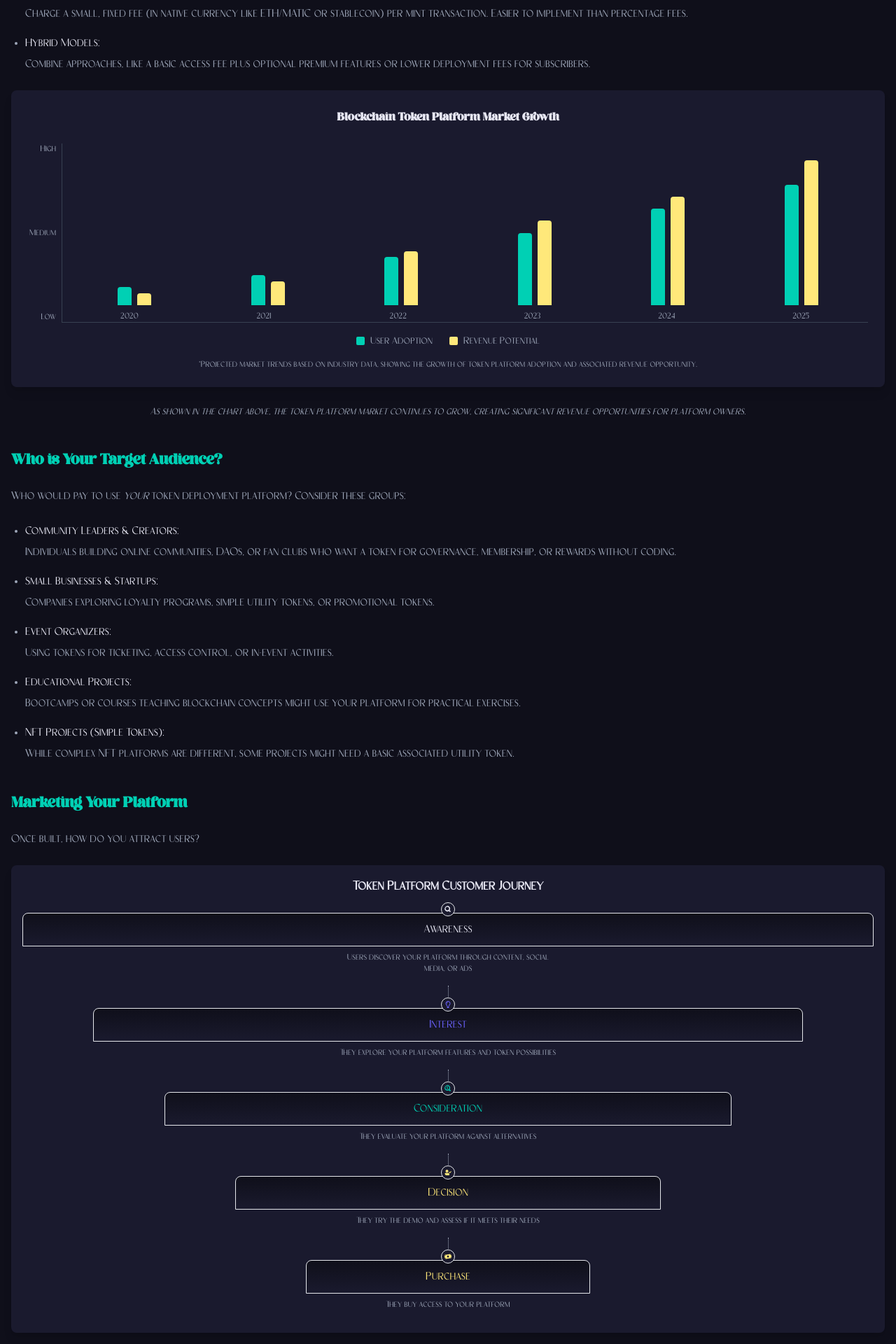
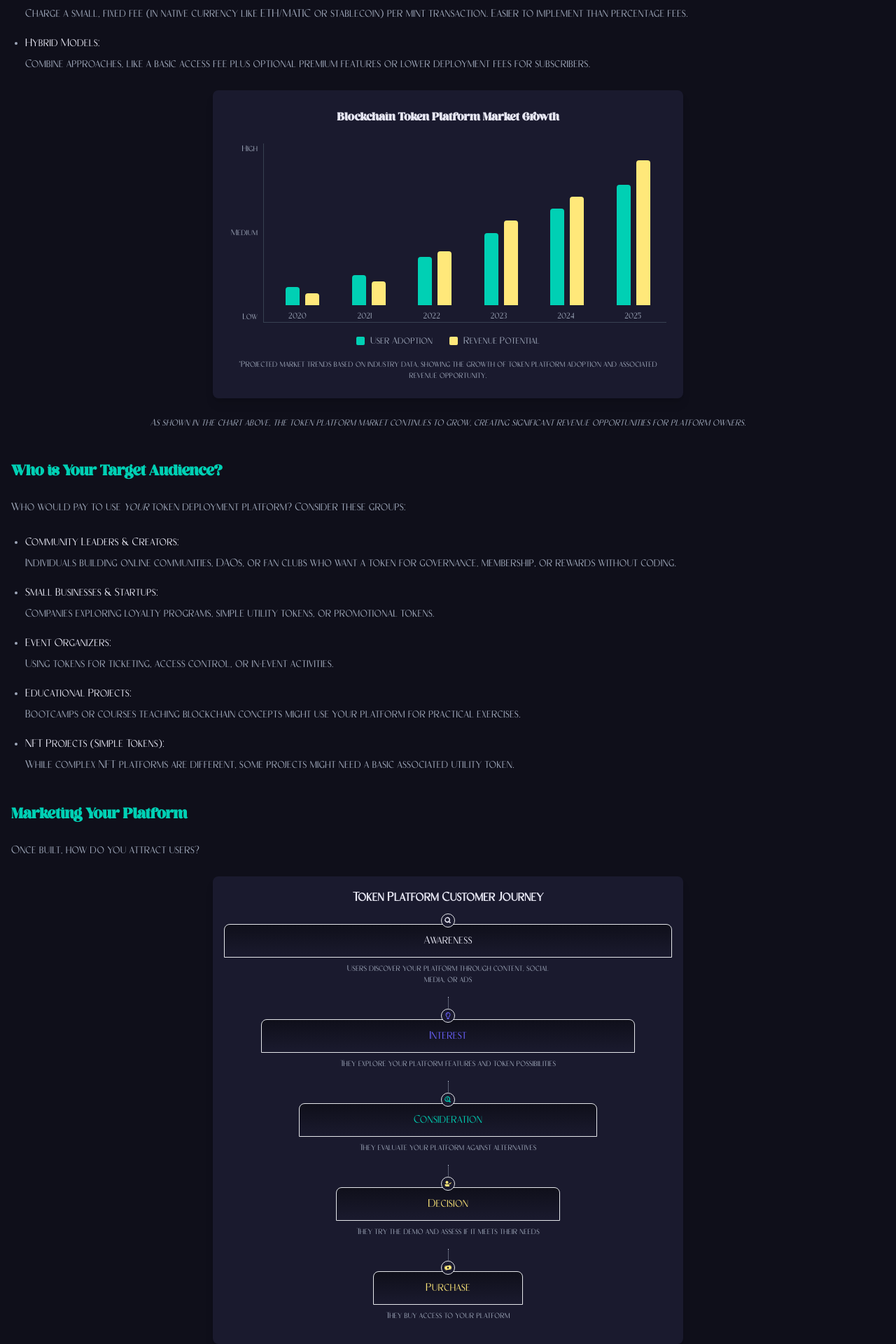
Before and after one commit to Gcavazo1/Quicktoken-Landing-Blog, a Next.js app: page / in a window 1280 px wide. Shown: the part 4960-6880 px from the top of the page at 70% size. Built offline with nearby package versions, Linux system fonts and the light colour scheme.

Commit message:
Deployment build:Adjust layout for mobile viewing

```diff
--- a/app/components/sections/BlogContentSectionPart2.tsx
+++ b/app/components/sections/BlogContentSectionPart2.tsx
@@ -42,7 +42,7 @@ const BlogContentSectionPart2 = () => {
               </li>
             </ul>
 
-            <div className="my-12">
+            <div className="my-12 max-w-2xl mx-auto">
               <TrendDiagram />
             </div>
             <p className="text-textMuted text-center italic text-sm leading-relaxed">
@@ -85,7 +85,7 @@ const BlogContentSectionPart2 = () => {
               Once built, how do you attract users?
             </p>
 
-            <div className="my-8">
+            <div className="my-8 max-w-2xl mx-auto">
               <SalesFunnel />
             </div>
             <p className="text-textMuted text-center italic text-sm leading-relaxed mb-6">
```
